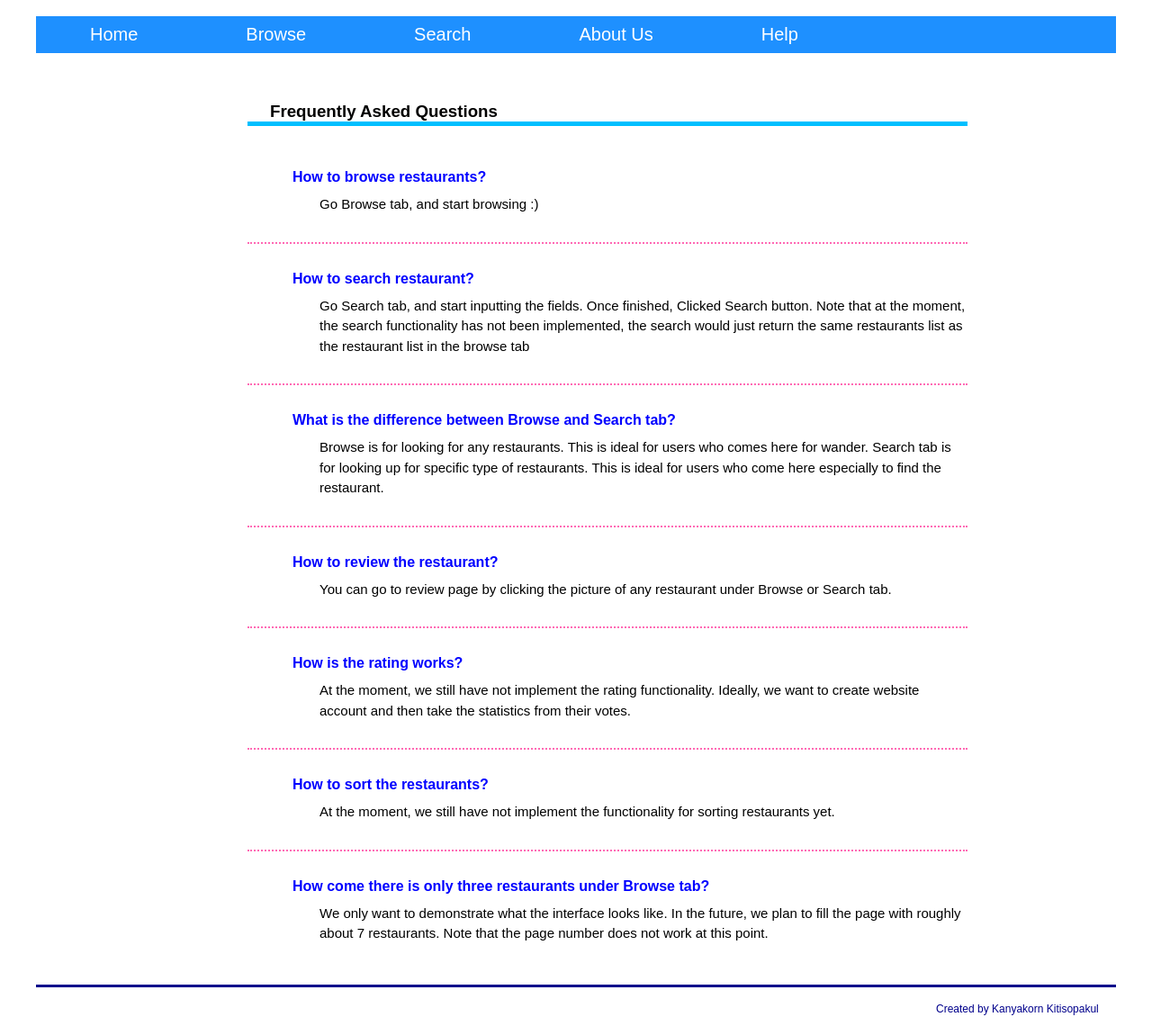
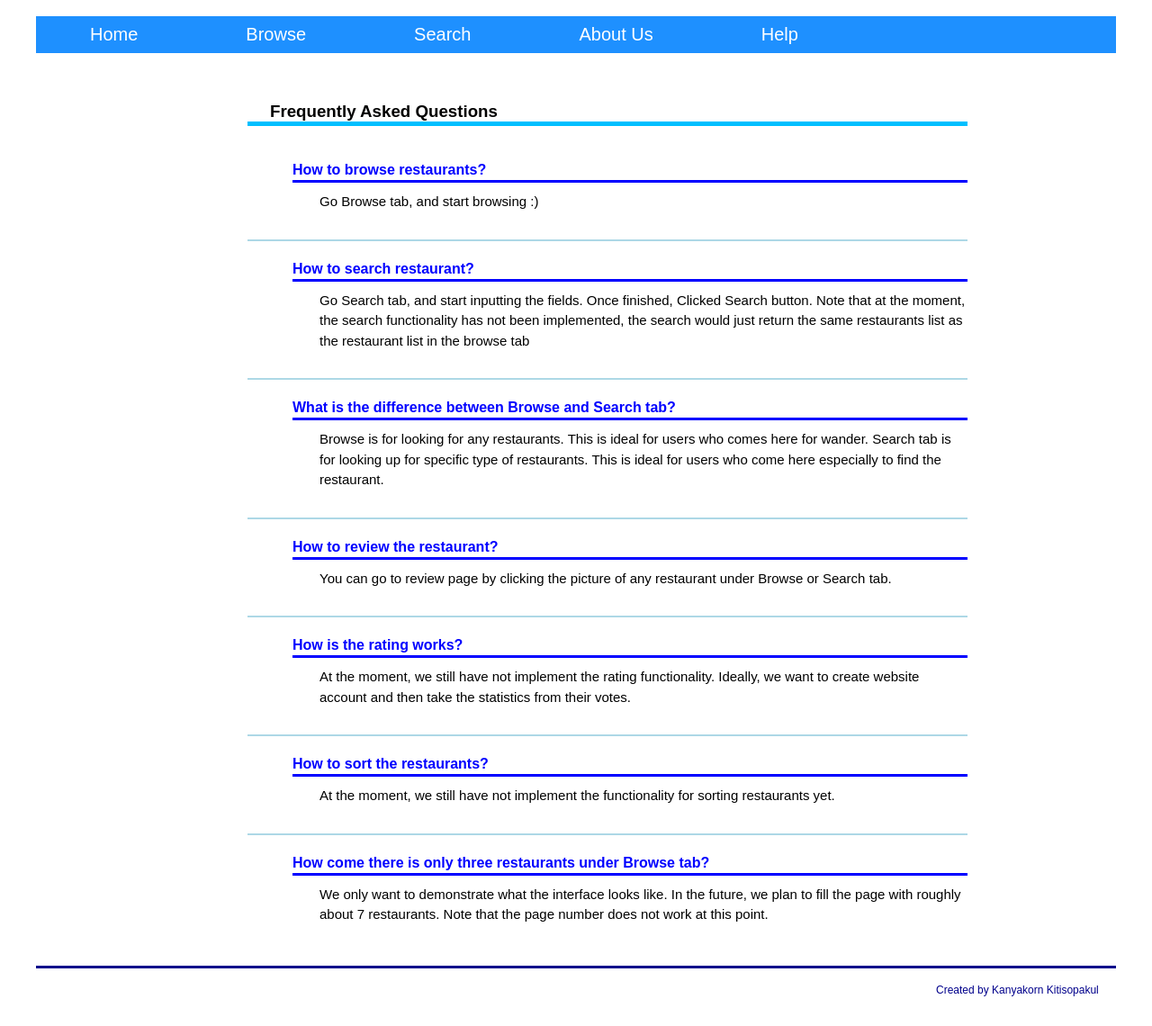
Before and after one commit to kki32/seafood, a PHP site: page /helpPage.php in a window 1280 px wide. Shown: the whole page at 90% size. After the commit the page ends 1107 px from the top, so only its background shows below. Run offline with PHP 8.4, Linux system fonts and the light colour scheme.

Commit message:
tidy css

```diff
--- a/style.css
+++ b/style.css
@@ -363,6 +363,9 @@ td{
 }
 
 .question{
+  border-bottom-width: 3px;
+  border-bottom-style: solid;
+  border-bottom-style: solid;;
   list-style-type: none;
   margin-left: 50px;
     padding-top: 30px;
@@ -371,6 +374,8 @@ td{
   font-size: 16px;
   color: blue;
   font-weight: bold;
+   line-height: 2px;
+
 }
 .answer{
   color: black;
@@ -378,16 +383,15 @@ td{
     margin-left: 80px;
     font-family: Arial;
     font-size: 15px;
-
+padding-top: 10px;
     padding-bottom: 30px;
     line-height: 150%;
 }
 
 .question-answer-container{
-  color: HotPink;
+  color: lightBlue;
   border-bottom-width: 2px;
-  border-bottom-style: non;
-  border-bottom-style: dotted;
+  border-bottom-style: solid;
 }
 
 .type-to-yoda{
```
